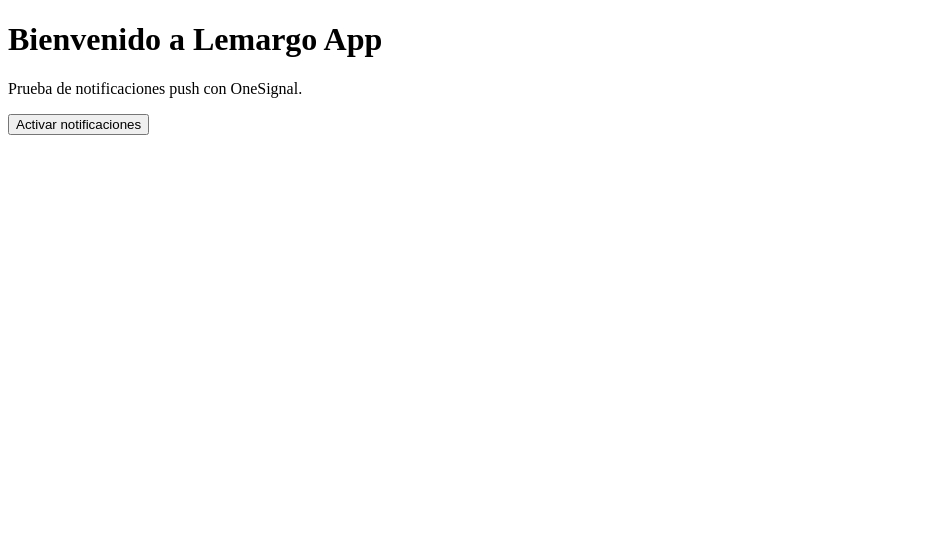
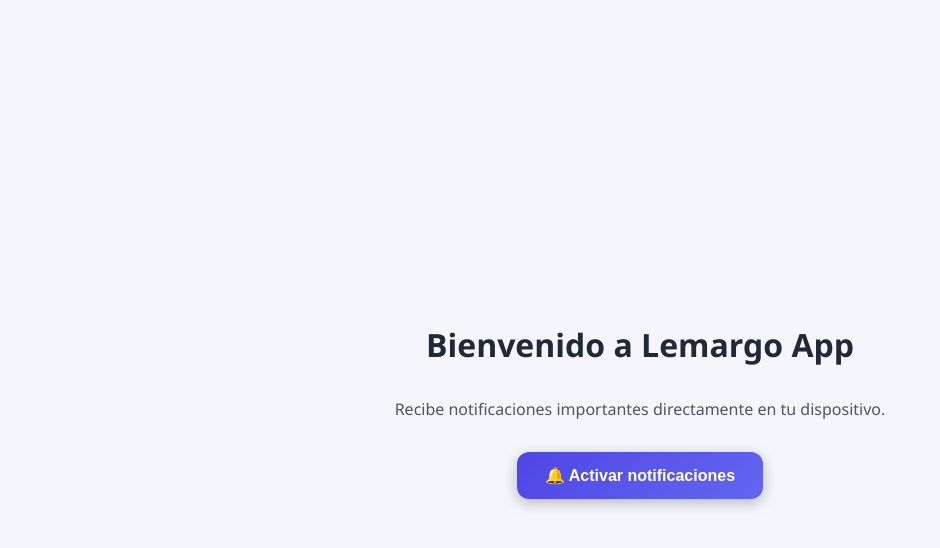
Before and after one commit to Vikhingr/LemargoPWA, a plain HTML site: page public/index.html in a window 1280 px wide. Shown: the whole page, without its empty margins (0-940 px from the left). Drawn offline with Linux system fonts and the light colour scheme.

Commit message:
Actualiza Diseño del Index

```diff
--- a/public/index.html
+++ b/public/index.html
@@ -5,38 +5,82 @@
   <meta name="viewport" content="width=device-width, initial-scale=1.0" />
   <title>Lemargo App</title>
 
-  <!-- Manifest y PWA -->
-  <link rel="manifest" href="manifest.json" />
-  <meta name="theme-color" content="#007BFF" />
-  <link rel="icon" href="icon.png" />
-
   <!-- OneSignal SDK -->
-  <script src="https://cdn.onesignal.com/sdks/web/v16/OneSignalSDK.page.js" async></script>
+  <script src="https://cdn.onesignal.com/sdks/OneSignalSDK.js" async></script>
   <script>
-    window.OneSignalDeferred = window.OneSignalDeferred || [];
-    OneSignalDeferred.push(function(OneSignal) {
+    window.OneSignal = window.OneSignal || [];
+    OneSignal.push(function() {
       OneSignal.init({
-        appId: "28eb0f87-eda8-4fad-9fbd-0a60a0c6d091", // ✅ Reemplaza esto con tu verdadero App ID de OneSignal
+        appId: "28eb0f87-eda8-4fad-9fbd-0a60a0c6d091", // Tu App ID real
+        safari_web_id: "", // Solo si usas Safari
         notifyButton: {
           enable: true,
         },
-        serviceWorkerPath: "/OneSignalSDKWorker.js",
-        serviceWorkerUpdaterPath: "/OneSignalSDKUpdaterWorker.js",
-        allowLocalhostAsSecureOrigin: true
       });
+    });
+  </script>
 
-      // Mostrar el banner automáticamente
+  <!-- PWA -->
+  <link rel="manifest" href="manifest.json" />
+  <link rel="icon" href="icon.png" />
+  <meta name="theme-color" content="#007BFF" />
+
+  <!-- Estilo del botón -->
+  <style>
+    body {
+      font-family: 'Segoe UI', Tahoma, Geneva, Verdana, sans-serif;
+      background-color: #f4f6fc;
+      margin: 0;
+      padding: 0;
+      display: flex;
+      flex-direction: column;
+      align-items: center;
+      justify-content: center;
+      height: 100vh;
+      text-align: center;
+    }
+
+    h1 {
+      color: #1f2937;
+      margin-bottom: 0.5em;
+    }
+
+    p {
+      color: #4b5563;
+      margin-bottom: 2em;
+    }
+
+    #subscribe-btn {
+      background: linear-gradient(135deg, #4f46e5, #6366f1);
+      color: #fff;
+      border: none;
+      padding: 14px 28px;
+      border-radius: 12px;
+      font-size: 1rem;
+      font-weight: 600;
+      cursor: pointer;
+      box-shadow: 0 4px 14px rgba(0, 0, 0, 0.25);
+      transition: all 0.3s ease;
+    }
+
+    #subscribe-btn:hover {
+      transform: scale(1.05);
+      background: linear-gradient(135deg, #4338ca, #4f46e5);
+    }
+  </style>
+</head>
+<body>
+  <h1>Bienvenido a Lemargo App</h1>
+  <p>Recibe notificaciones importantes directamente en tu dispositivo.</p>
+
+  <button id="subscribe-btn">
+    🔔 Activar notificaciones
+  </button>
+
+  <script>
+    document.getElementById("subscribe-btn").addEventListener("click", function () {
       OneSignal.showSlidedownPrompt();
     });
   </script>
-</head>
-<body>
-  <h1>Bienvenido a Lemargo App</h1>
-  <p>Prueba de notificaciones push con OneSignal.</p>
-
-  <!-- Botón manual de suscripción (opcional) -->
-  <button onclick="OneSignalDeferred.push(function(OneSignal){ OneSignal.showSlidedownPrompt(); });">
-    Activar notificaciones
-  </button>
 </body>
 </html>
```
